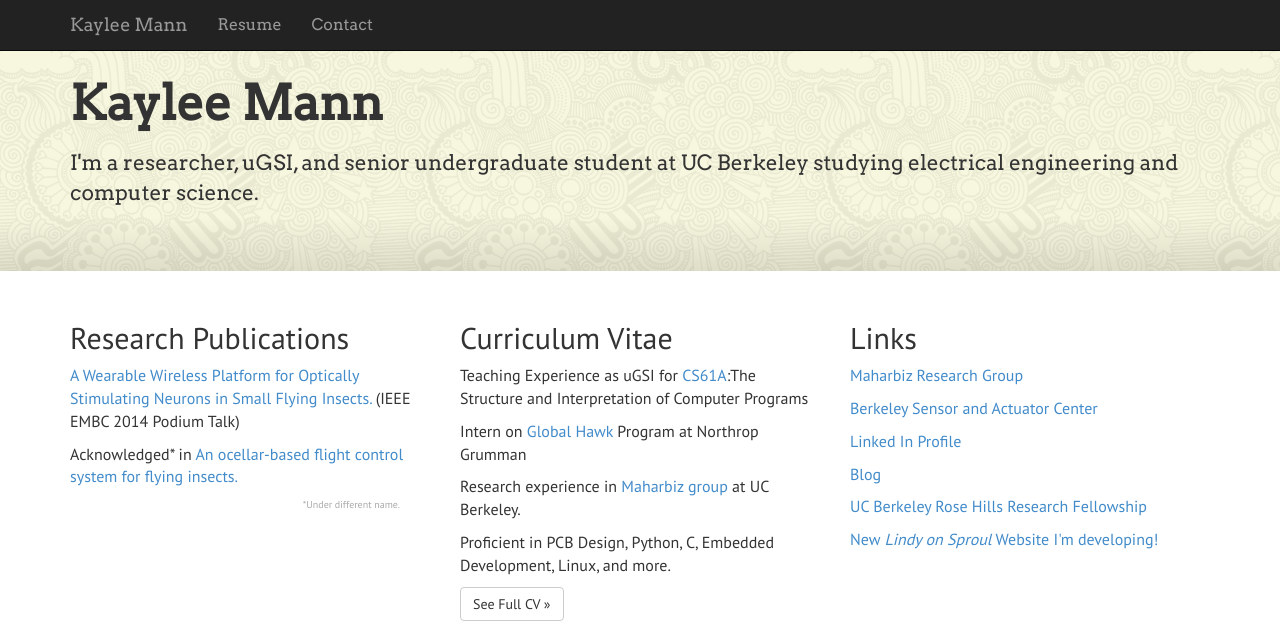
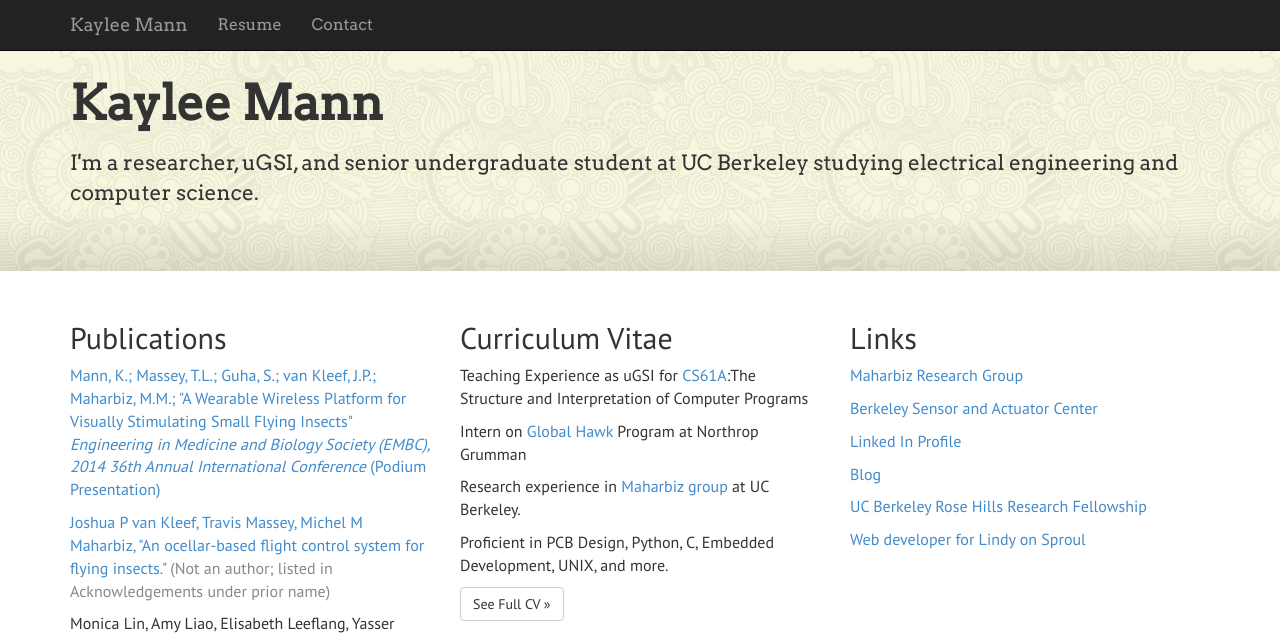
Before and after one commit to kayleema/kayleema.github.io, a Jekyll site: the page built from index.html, in a window 1280 px wide and 1133 px high. Shown: the top 638 px of the window. Built offline with Jekyll 4.4.1, drawn with Linux system fonts in a browser that asks for light colours; nearby versions of some CDN libraries; some of the changed text lies outside the part shown.

Commit message:
update for grad apps

```diff
--- a/_layouts/default.html
+++ b/_layouts/default.html
@@ -39,6 +39,7 @@
         <ul class="nav navbar-nav">
               <li><a href="/resume.pdf">Resume</a></li>
               <li><a href="/contact.html">Contact</a></li>
+              <!--<li><a href="/posts.html">Posts</a></li>-->
               <!--<li><a href="http://tepsilon.herokuapp.com">Comics</a></li>-->
         </ul>
       </div><!--/.navbar-collapse -->
--- a/index.html
+++ b/index.html
@@ -18,17 +18,35 @@ title: Home
 <!-- Example row of columns -->
 <div class="row">
   <div class="col-md-4">
-    <h2>Research Publications</h2>
-    <p><a href="http://emb.citengine.com/event/embc-2014/paper-details?pdID=775">A Wearable Wireless Platform for Optically Stimulating Neurons in Small Flying Insects.</a> (IEEE EMBC 2014 Podium Talk)</p>
-    <p>Acknowledged<super>*</super> in <a href="http://embc.embs.org/files/2013/2664_FI.pdf">An ocellar-based flight control system for flying insects.</a></p>
-    <p style="font-size:10px;float:right;margin-right:30px;color:#aaa;"><super>*</super>Under different name.</p>
+    <h2>Publications</h2>
+    <p>
+      <a href="http://ieeexplore.ieee.org/stamp/stamp.jsp?tp=&arnumber=6943923&isnumber=6943513">
+        Mann, K.; Massey, T.L.; Guha, S.; van Kleef, J.P.; Maharbiz, M.M.;
+        "A Wearable Wireless Platform for Visually Stimulating Small Flying Insects"
+        <i>
+          Engineering in Medicine and Biology Society (EMBC), 2014 36th Annual International Conference
+        </i>
+        (Podium Presentation)
+      </a>
+    </p>
+    <p>
+      <a href="http://embc.embs.org/files/2013/2664_FI.pdf">
+        Joshua P van Kleef, Travis Massey, Michel M Maharbiz,
+        "An ocellar-based flight control
+        system for flying insects."
+      </a>
+      <span style="color:#888;"> (Not an author; listed in Acknowledgements under prior name)</span>
+    </p>
+    <p>
+        Monica Lin, Amy Liao, Elisabeth Leeflang, Yasser Khan, Felippe Pavinatto, Kaylee Mann, Agne Naujokas, David Young, Shuvo Roy, Michael Harrison, Ana Claudia Arias, Vivek Subramanian, Michel M. Maharbiz, "Impedance Sensing Device … ” (Currently under review for Nature Communications)
+    </p>
   </div>
   <div class="col-md-4">
     <h2>Curriculum Vitae</h2>
     <p>Teaching Experience as uGSI for <a href="http://www-inst.eecs.berkeley.edu/~cs61a">CS61A</a>:The Structure and Interpretation of Computer Programs</p>
     <p>Intern on <a href="http://en.wikipedia.org/wiki/Northrop_Grumman_RQ-4_Global_Hawk">Global Hawk</a> Program at Northrop Grumman</p>
     <p>Research experience in <a href="http://maharbizgroup.wordpress.com/">Maharbiz group</a> at UC Berkeley.</p>
-    <p>Proficient in PCB Design, Python, C, Embedded Development, Linux, and more.</p>
+    <p>Proficient in PCB Design, Python, C, Embedded Development, UNIX, and more.</p>
     <p><a class="btn btn-default" href="resume.pdf" role="button">See Full CV &raquo;</a></p>
   </div>
   <div class="col-md-4">
@@ -38,6 +56,6 @@ title: Home
     <p><a href ="https://www.linkedin.com/profile/view?id=338033614">Linked In Profile</a></p>
     <p><a href ="/posts.html">Blog</a></p>
     <p><a href="http://surf.berkeley.edu/surf-fellows/detail/3373">UC Berkeley Rose Hills Research Fellowship</a></p>
-    <p><a href="http://lindy.kayleemann.com">New <em>Lindy on Sproul</em> Website I'm developing!</a></p>
+    <p><a href="http://lindy.kayleemann.com">Web developer for Lindy on Sproul</a></p>
   </div>
 </div>
```
Also changed, not shown: _posts/contact.markdown (deleted, +0 -22 lines), contact.html (+12 -0 lines), 1 other file.
